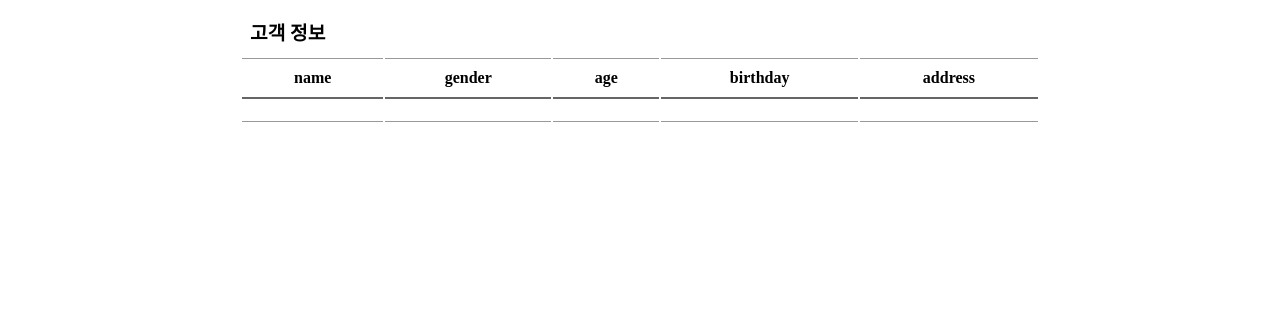
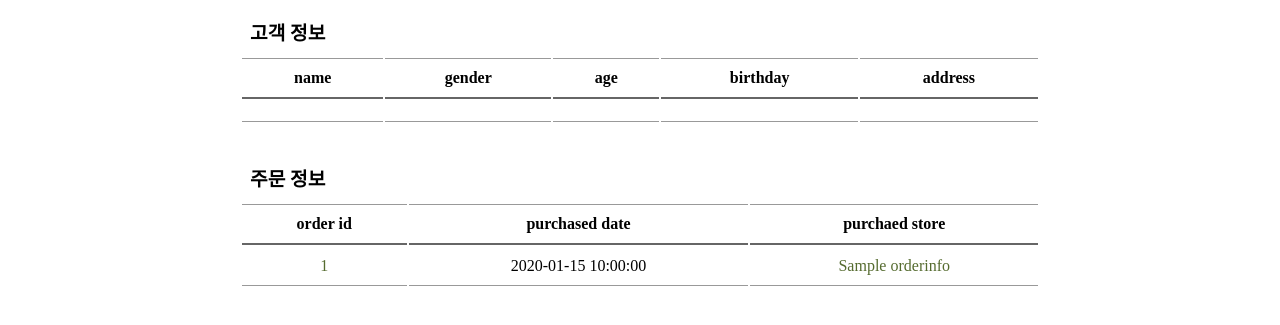
Before and after one commit to yw5123/sesac-crm, a Flask app: template crm/templates/user/userdetail.html in a window 1280 px wide. Shown: the part 70-395 px from the top of the page. Run offline with Flask 3, Linux system fonts and the light colour scheme; the template is opened without the code that fills it: most values are stand-ins (such as "Sample title", 1, 10 or a date in 2020); lists and menus that the app fills with data are empty.

Commit message:
기본 DB쿼리 구현 - 사용자 주문정보
- orderitem 페이지 하이퍼링크 누락된 부분도 수정

```diff
--- a/crm/templates/orderitem/orderitemlist.html
+++ b/crm/templates/orderitem/orderitemlist.html
@@ -14,7 +14,7 @@
         {% for orderitem in orderitems %}
         <tr>
             <td>{{ orderitem['Id'] }}</td>
-            <td>{{ orderitem['OrderId'] }}</td>
+            <td><a href="../orders/{{ orderitem['OrderId'] }}">{{ orderitem['OrderId'] }}</a></td>
             <td><a href="../items/{{ orderitem['ItemId'] }}">{{ orderitem['ItemId'] }}</a></td>
         </tr>
         {% endfor %}
--- a/crm/templates/user/userdetail.html
+++ b/crm/templates/user/userdetail.html
@@ -19,5 +19,20 @@
             <td>{{ user['Address'] }}</td>
         </tr>
     </table>
+    <p class="pagetitle" style="padding-top: 30px;">주문 정보</p>
+    <table class="datatable">
+        <tr>
+            <th>order id</th>
+            <th>purchased date</th>
+            <th>purchaed store</th>
+        </tr>
+        {% for orderinfo in orderinfos %}
+        <tr>
+            <td><a href="../orders/{{ orderinfo['OrderId'] }}">{{ orderinfo['OrderId'] }}</a></td>
+            <td>{{ orderinfo['OrderAt'] }}</td>
+            <td><a href="../stores/{{ orderinfo['StoreId'] }}">{{ orderinfo['StoreName'] }}</a></td>
+        </tr>
+        {% endfor %}
+    </table>
 </div>
 {% endblock %}
--- a/crm/templates/user/userlist.html
+++ b/crm/templates/user/userlist.html
@@ -22,7 +22,6 @@
             <th>name</th>
             <th>gender</th>
             <th>age</th>
-            <th>birthday</th>
         </tr>
         {% for user in users %}
         <tr>
@@ -30,7 +29,6 @@
             <td>{{ user['Name'] }}</td>
             <td>{{ user['Gender'] }}</td>
             <td>{{ user['Age'] }}</td>
-            <td>{{ user['Birthdate'] }}</td>
         </tr>
         {% endfor %}
     </table>
```
Also changed, not shown: crm/views/user.py (+8 -2 lines).
